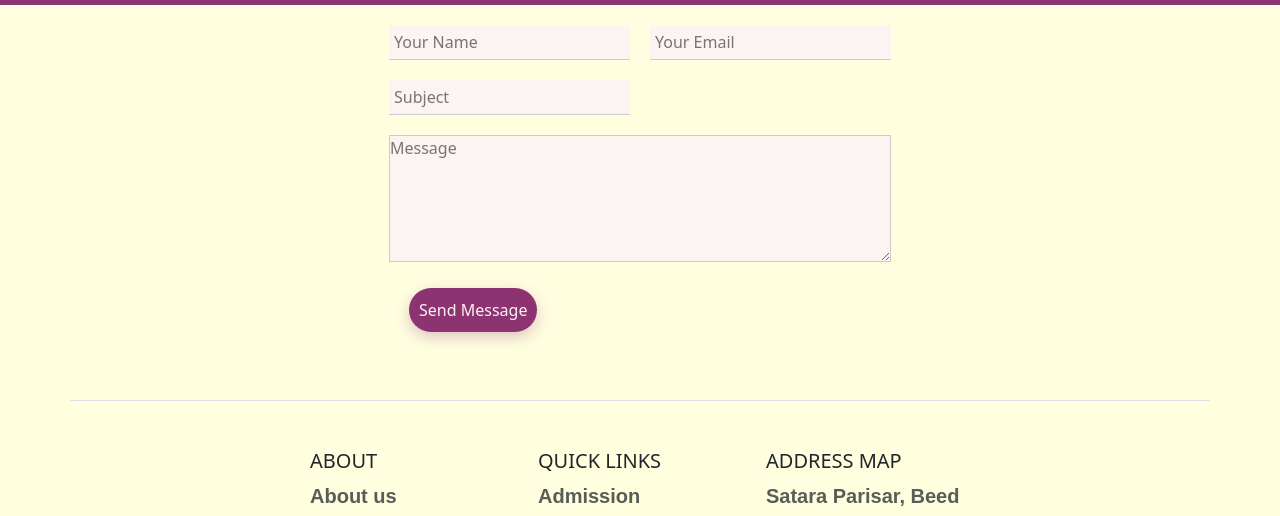
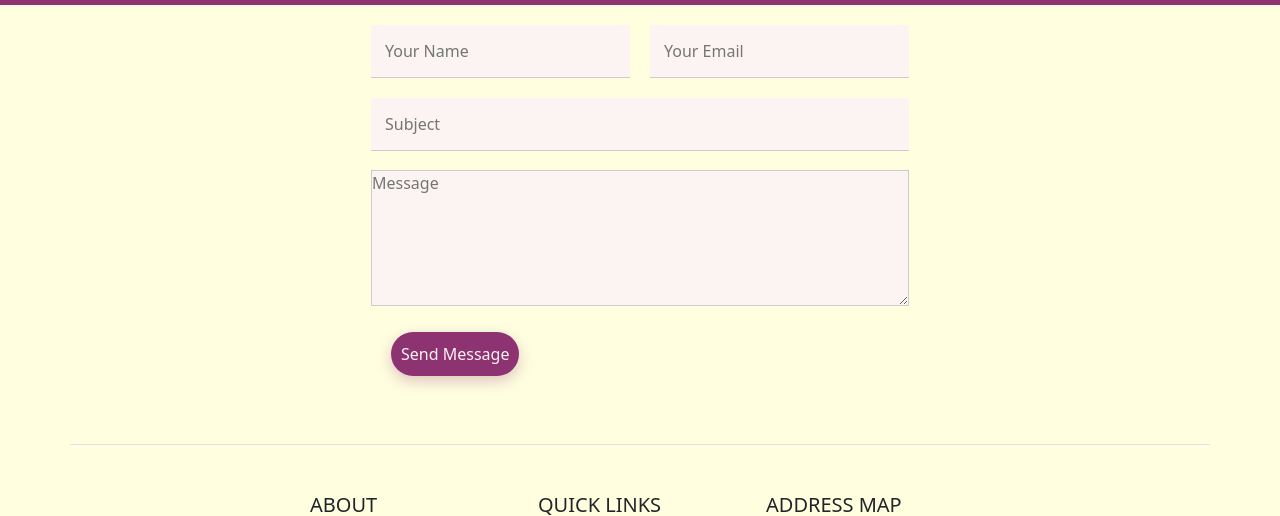
Before and after one commit to MathankarPurvi/School-web, a plain HTML site: page contactus.html in a window 1280 px wide. Shown: the part 216-732 px from the top of the page. Drawn offline with nearby package versions, Linux system fonts and the light colour scheme.

Commit message:
the subject place is updated

```diff
--- a/contactus.html
+++ b/contactus.html
@@ -103,15 +103,20 @@
     border: none;
     border-bottom: 1px solid #ccc;
     outline: none;
-    padding: 5px;
+    padding: 14px;
     background-color: #fbf4f3;
+  }
+  .input{
+    width:100%;
+    padding-bottom: 14px;
+    margin-bottom: 5px;
   }
 
   textarea{
     width: 100%;
     border: 1px solid #ccc;
     outline: none;
-    padding-bottom: 5px;
+    padding-bottom: 14px;
     box-sizing: border-box;
     background-color: #fbf4f3;
   }
@@ -233,9 +238,8 @@
             </div>
           </div>
         </div>
-          <div class="input-row">
+          <div class="input">
             <div class="input-column">
-
               <input type="text" placeholder="Subject">
             </div>
           </div>
```
